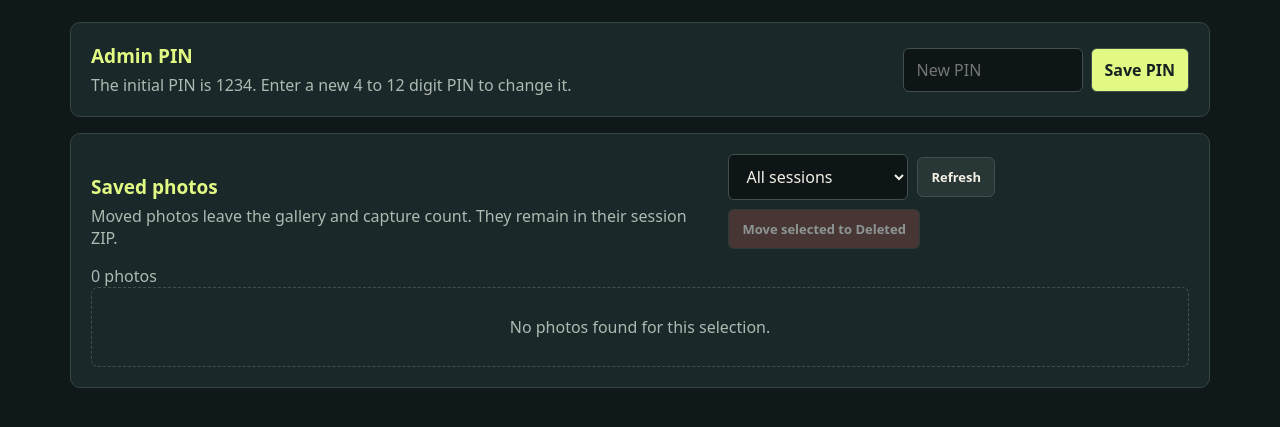
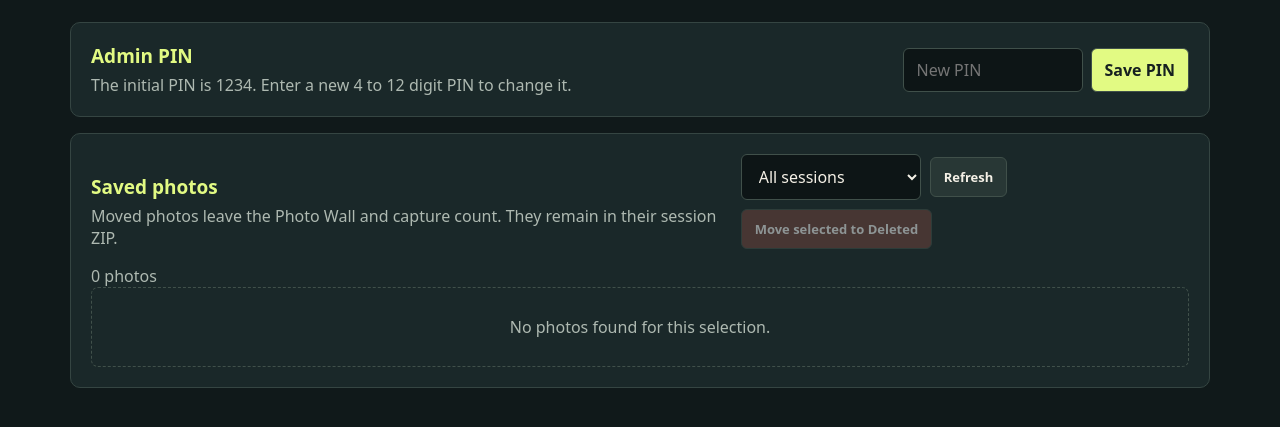
Before and after one commit to rogii/photobooth, a Flask app: page /local-admin in a window 1280 px wide. Shown: the part 143-570 px from the top of the page. Run offline with Flask 3, Linux system fonts and the light colour scheme; the visitor is signed in with stand-in values (Sample User, id 1); data that the repository does not hold is empty; parts of the project's set-up code (start-up, migrations or seed data) failed here and were passed over; some libraries are stand-ins or nearby versions.

Commit message:
refactor: distinguish photobooth photo wall

```diff
--- a/photobooth/app.py
+++ b/photobooth/app.py
@@ -47,6 +47,7 @@ class PhotoboothService:
         self.config = read_config()
         self.config.setdefault("capture_lead_seconds", 1.2)
         self.config.setdefault("admin_pin", "1234")
+        self.config.setdefault("idle_photo_wall_columns", 3)
         self.demo = demo
         self.camera_lock = threading.Lock()
         self.state_lock = threading.Lock()
@@ -69,7 +70,7 @@ class PhotoboothService:
         self.phase = "idle"
         self.photo_number = 0
         self.photo_total = 0
-        self.gallery_revision = 0
+        self.photo_wall_revision = 0
         self.capture_generation = 0
         self.host_info_lock = threading.Lock()
         self.internet_checked_at = 0.0
@@ -209,7 +210,7 @@ class PhotoboothService:
                 self.session = session
                 self.last_session = dict(session)
                 LAST_SESSION.write_text(json.dumps(session, ensure_ascii=False, indent=2))
-            self.gallery_revision += 1
+            self.photo_wall_revision += 1
             return session
 
     def make_overlaid_photo(self, photo, session):
@@ -374,7 +375,7 @@ class PhotoboothService:
                 shutil.move(str(source), str(destination))
                 moved += 1
             if moved:
-                self.gallery_revision += 1
+                self.photo_wall_revision += 1
         return moved
 
     def _init_gpio(self):
@@ -401,6 +402,8 @@ class PhotoboothService:
                 and self.recent_photo_time
                 and self.phase == "result"
             )
+            photo_wall_version = f"{session['id'] if session else 'none'}:{self.photo_wall_revision}"
+            photo_wall_columns = max(1, min(12, int(self.config.get("idle_photo_wall_columns", 3))))
             return {
                 "session": session,
                 "last_session": dict(self.last_session) if self.last_session else None,
@@ -412,18 +415,19 @@ class PhotoboothService:
                 "recent_photo": photo_visible,
                 "recent_photo_version": self.recent_photo_version if photo_visible else "",
                 "queued_uploads": len(list(UPLOAD_QUEUE.glob("*.json"))),
+                "gallery_upload_configured": bool(self.config.get("upload_url", "").strip()),
                 "capture_count": capture_count,
                 "flash_available": self.flash_available,
                 "demo": self.demo,
                 "phase": self.phase,
                 "photo_number": self.photo_number,
                 "photo_total": self.photo_total,
-                "gallery_version": f"{session['id'] if session else 'none'}:{self.gallery_revision}",
-                "gallery_columns": max(1, min(12, int(self.config.get("idle_gallery_columns", 3)))),
+                "photo_wall_version": photo_wall_version,
+                "photo_wall_columns": photo_wall_columns,
                 "host_info": self.host_info(),
             }
 
-    def gallery(self, rows=3):
+    def photo_wall(self, rows=3):
         event = self.session
         if not event:
             return []
@@ -431,7 +435,7 @@ class PhotoboothService:
         if not folder.is_dir():
             return []
         files = sorted(folder.glob("*.jpg"), key=lambda path: path.name, reverse=True)
-        columns = max(1, min(12, int(self.config.get("idle_gallery_columns", 3))))
+        columns = max(1, min(12, int(self.config.get("idle_photo_wall_columns", 3))))
         files = files[:columns * max(1, min(12, int(rows)))]
         overlay = self.session_overlay_path(event)
         result = []
@@ -456,7 +460,7 @@ class PhotoboothService:
             if not admin_pin.isdigit() or not 4 <= len(admin_pin) <= 12:
                 raise ValueError("Admin PIN must contain 4 to 12 digits")
         previous_gpio_pin = self.config.get("gpio_flash_pin", 17)
-        allowed = {"countdown_seconds": (0, 30, int), "sequence_countdown_seconds": (0, 30, int), "capture_lead_seconds": (0, 5, float), "sequence_interval_seconds": (0, 10, float), "idle_gallery_columns": (1, 12, int), "result_timeout_seconds": (1, 300, int), "gpio_flash_pin": (0, 27, int), "flash_seconds": (0, 5, float)}
+        allowed = {"countdown_seconds": (0, 30, int), "sequence_countdown_seconds": (0, 30, int), "capture_lead_seconds": (0, 5, float), "sequence_interval_seconds": (0, 10, float), "idle_photo_wall_columns": (1, 12, int), "result_timeout_seconds": (1, 300, int), "gpio_flash_pin": (0, 27, int), "flash_seconds": (0, 5, float)}
         for key, (low, high, cast) in allowed.items():
             if key in values:
                 self.config[key] = max(low, min(high, cast(values[key])))
@@ -622,7 +626,7 @@ class PhotoboothService:
                             if self.flash:
                                 self.flash.on()
                                 time.sleep(float(self.config.get("flash_seconds", 0.18)))
-                            capture_result["photo"] = self.capture_one(gallery_visible=(count == 1))
+                            capture_result["photo"] = self.capture_one(photo_wall_visible=(count == 1))
                         except Exception as exc:
                             capture_result["error"] = exc
                         finally:
@@ -680,7 +684,7 @@ class PhotoboothService:
                 shutil.copy2(result, stored)
                 result = stored
             with self.state_lock:
-                self.gallery_revision += 1
+                self.photo_wall_revision += 1
             session = self.session
             display_result = self.make_overlaid_photo(result, session)
             self.make_display_image(display_result)
@@ -717,10 +721,10 @@ class PhotoboothService:
                     self.photo_number = 0
                     self.photo_total = 0
 
-    def capture_one(self, gallery_visible=True):
+    def capture_one(self, photo_wall_visible=True):
         session = self.session
         folder = self.session_photo_dir(session)
-        if not gallery_visible:
+        if not photo_wall_visible:
             folder = folder / "singles"
         folder.mkdir(parents=True, exist_ok=True)
         path = folder / f"{datetime.now().strftime('%Y%m%d-%H%M%S-%f')}.jpg"
@@ -879,7 +883,7 @@ def create_app(service, admin_port=ADMIN_PORT):
     def get_admin_state():
         result = service.state()
         result["sessions"] = service.list_sessions(include_hidden=True)
-        result["config"] = {key: service.config.get(key, "") for key in ("countdown_seconds", "sequence_countdown_seconds", "capture_lead_seconds", "sequence_interval_seconds", "idle_gallery_columns", "result_timeout_seconds", "camera_command", "upload_url", "gpio_flash_pin", "flash_seconds", "key_single", "key_sequence")}
+        result["config"] = {key: service.config.get(key, "") for key in ("countdown_seconds", "sequence_countdown_seconds", "capture_lead_seconds", "sequence_interval_seconds", "idle_photo_wall_columns", "result_timeout_seconds", "camera_command", "upload_url", "gpio_flash_pin", "flash_seconds", "key_single", "key_sequence")}
         return jsonify(result)
 
     @web.get("/api/local-admin/photos")
@@ -1008,15 +1012,15 @@ def create_app(service, admin_port=ADMIN_PORT):
     def photo_file(event, filename):
         return send_from_directory(DATA / event, filename)
 
-    @web.get("/api/gallery")
-    def gallery():
+    @web.get("/api/photo-wall")
+    def photo_wall():
         try:
             rows = max(1, min(12, int(request.args.get("rows", 3))))
         except ValueError:
             rows = 3
         return jsonify({
-            "photos": service.gallery(rows),
-            "columns": max(1, min(12, int(service.config.get("idle_gallery_columns", 3)))),
+            "photos": service.photo_wall(rows),
+            "columns": max(1, min(12, int(service.config.get("idle_photo_wall_columns", 3)))),
         })
 
     @web.post("/api/config")
@@ -1030,7 +1034,7 @@ def create_app(service, admin_port=ADMIN_PORT):
     @web.get("/api/state")
     def get_state():
         state = service.state()
-        public = {key: state[key] for key in ("session", "busy", "status", "countdown", "photo_number", "photo_total", "recent_photo", "recent_photo_version", "phase", "gallery_version", "gallery_columns", "capture_count", "queued_uploads", "sessions", "locked_session", "host_info")}
+        public = {key: state[key] for key in ("session", "busy", "status", "countdown", "photo_number", "photo_total", "recent_photo", "recent_photo_version", "phase", "photo_wall_version", "photo_wall_columns", "capture_count", "queued_uploads", "gallery_upload_configured", "sessions", "locked_session", "host_info")}
         public["server_instance_id"] = SERVER_INSTANCE_ID
         public["keys"] = {"single": service.config.get("key_single", "a"), "sequence": service.config.get("key_sequence", "b")}
         return jsonify(public)
--- a/photobooth/config.json
+++ b/photobooth/config.json
@@ -11,5 +11,5 @@
   "key_sequence": "b",
   "result_timeout_seconds": 8,
   "sequence_countdown_seconds": 2,
-  "idle_gallery_columns": 3
+  "idle_photo_wall_columns": 3
 }
--- a/photobooth/static/index.html
+++ b/photobooth/static/index.html
@@ -9,7 +9,7 @@
 </head>
 <body>
   <main id="screen" class="idle">
-    <div id="gallery" class="gallery"></div>
+    <div id="photo-wall" class="photo-wall"></div>
     <section id="overlay" class="overlay hidden">
       <div id="photo-position" class="photo-position hidden"></div>
       <div id="countdown" class="countdown"></div>
--- a/photobooth/static/local-admin.html
+++ b/photobooth/static/local-admin.html
@@ -36,7 +36,7 @@
       <div class="photo-heading">
         <div>
           <h2>Saved photos</h2>
-          <p class="muted">Moved photos leave the gallery and capture count. They remain in their session ZIP.</p>
+          <p class="muted">Moved photos leave the Photo Wall and capture count. They remain in their session ZIP.</p>
         </div>
         <div class="photo-actions">
           <select id="session-filter" aria-label="Filter by session"><option value="">All sessions</option></select>
--- a/photobooth/static/local-admin.js
+++ b/photobooth/static/local-admin.js
@@ -90,7 +90,7 @@ $("#session-filter").addEventListener("change", refreshPhotos);
 $("#refresh").addEventListener("click", refreshPhotos);
 $("#delete-selected").addEventListener("click", async () => {
   const selected = [...$("#photo-grid").querySelectorAll("input[type=checkbox]:checked")];
-  if (!selected.length || !confirm(`Move ${selected.length} selected photo${selected.length === 1 ? "" : "s"} into the Deleted folder? They will disappear from the kiosk gallery and capture count, but remain in session ZIP downloads.`)) return;
+  if (!selected.length || !confirm(`Move ${selected.length} selected photo${selected.length === 1 ? "" : "s"} into the Deleted folder? They will disappear from the kiosk Photo Wall and capture count, but remain in session ZIP downloads.`)) return;
   try {
     const photos = selected.map((input) => ({ session_id: input.dataset.sessionId, relative_path: input.dataset.relativePath }));
     const result = await api("/api/local-admin/delete-photos", { photos });
```
Also changed, not shown: photobooth/static/admin.html (+1 -1 lines), photobooth/static/kiosk.js (+42 -39 lines), photobooth/README.md, photobooth/static/kiosk.css.
